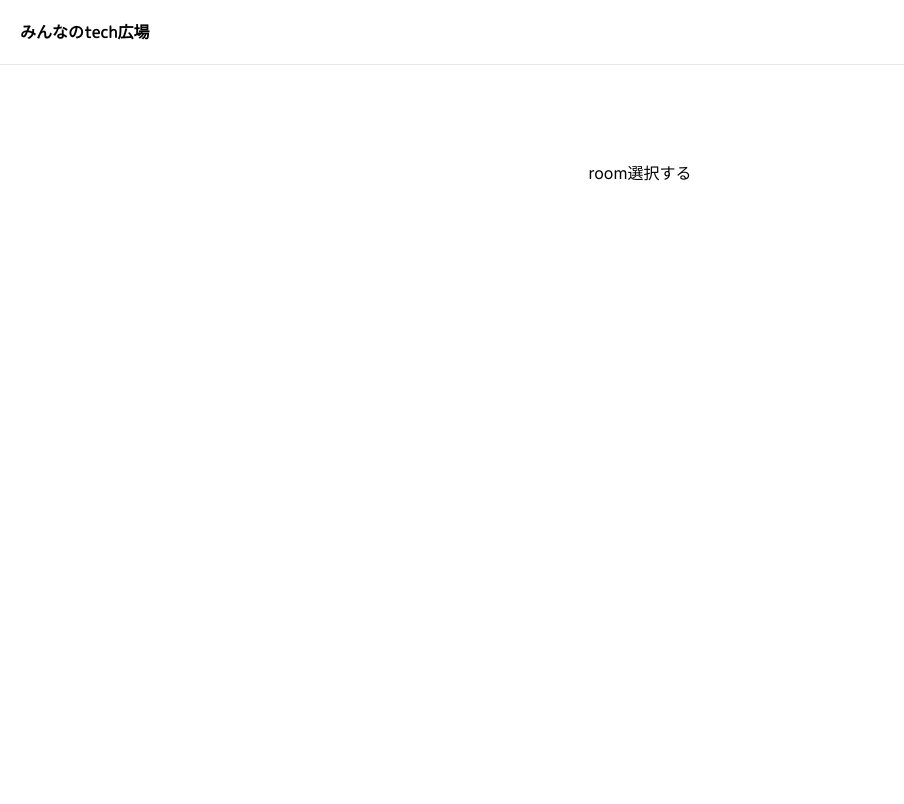
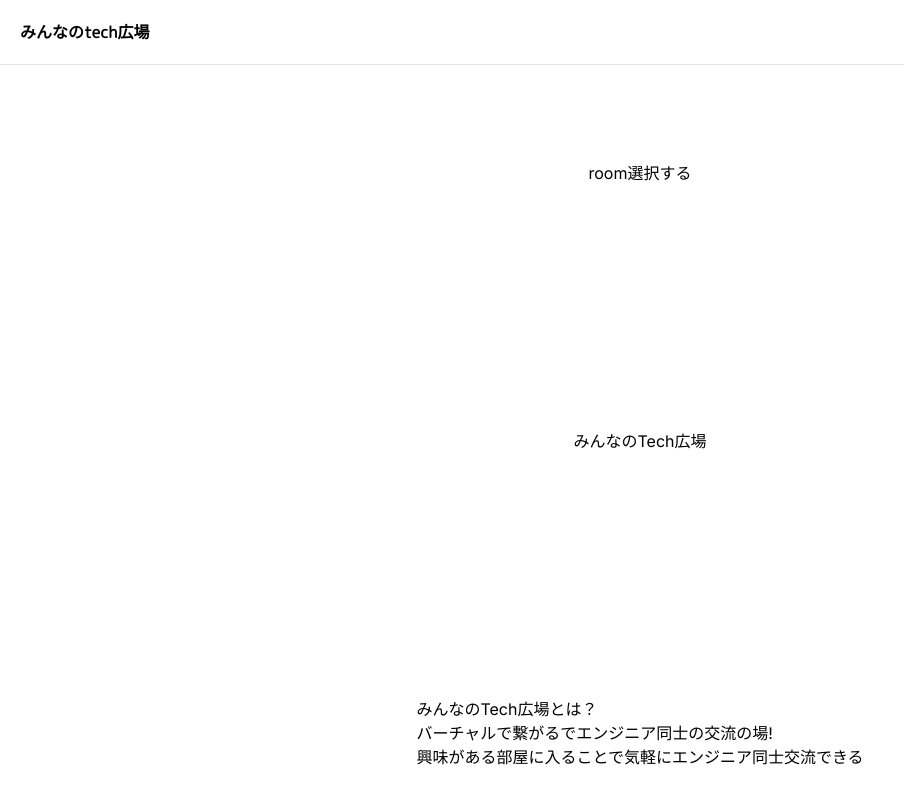
Before and after one commit to Rei1449/geekhack-vol10, a Next.js app in the folder frontend/: page / in a window 1280 px wide. Shown: the top 804 px of the page, without its empty margins (0-904 px from the left). Built offline with nearby package versions, Linux system fonts and the light colour scheme.

Commit message:
トップページにアプリの説明を追加

```diff
--- a/frontend/app/page.tsx
+++ b/frontend/app/page.tsx
@@ -9,6 +9,12 @@ export default function Home() {
 		// <SessionProvider>
 		<main className="flex min-h-screen flex-col items-center justify-between p-24">
 			<Link href="/worlds">room選択する</Link>
+			<h1>みんなのTech広場</h1>
+			<div>
+				<p>みんなのTech広場とは？</p>
+				<p>バーチャルで繋がるでエンジニア同士の交流の場!</p>
+				<p>興味がある部屋に入ることで気軽にエンジニア同士交流できる</p>
+			</div>
 			{/* <TestuserProfile /> */}
 		</main>
 		// {/* </SessionProvider> */}
```
